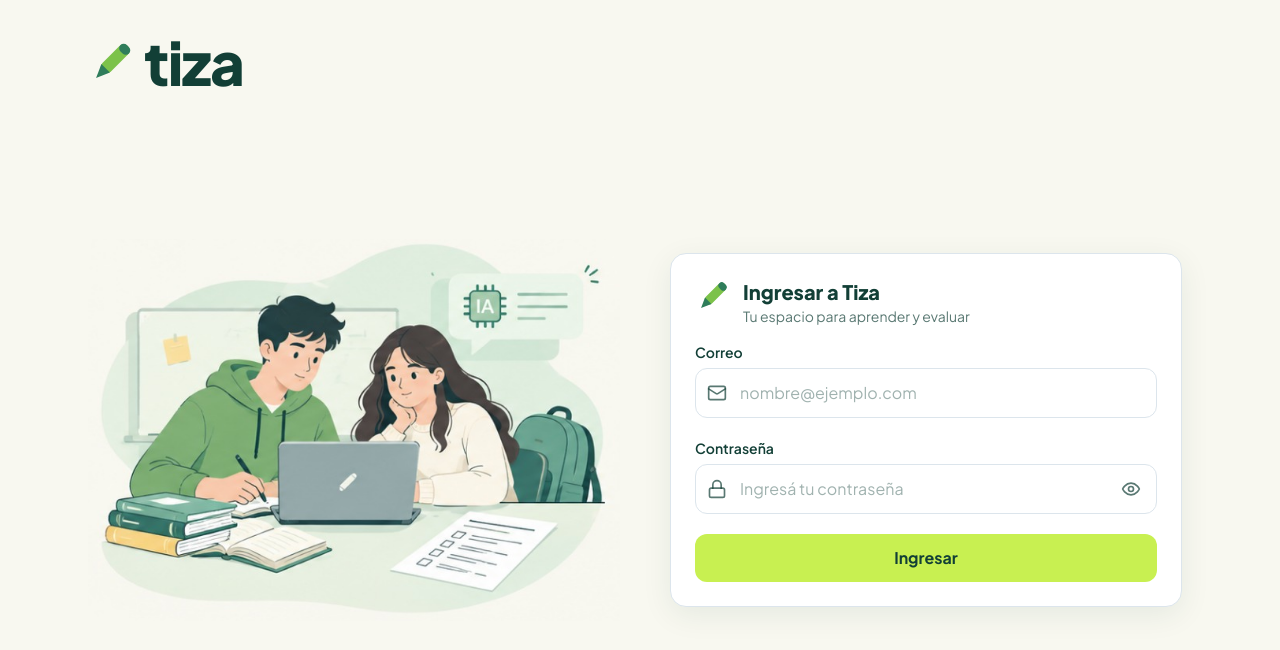
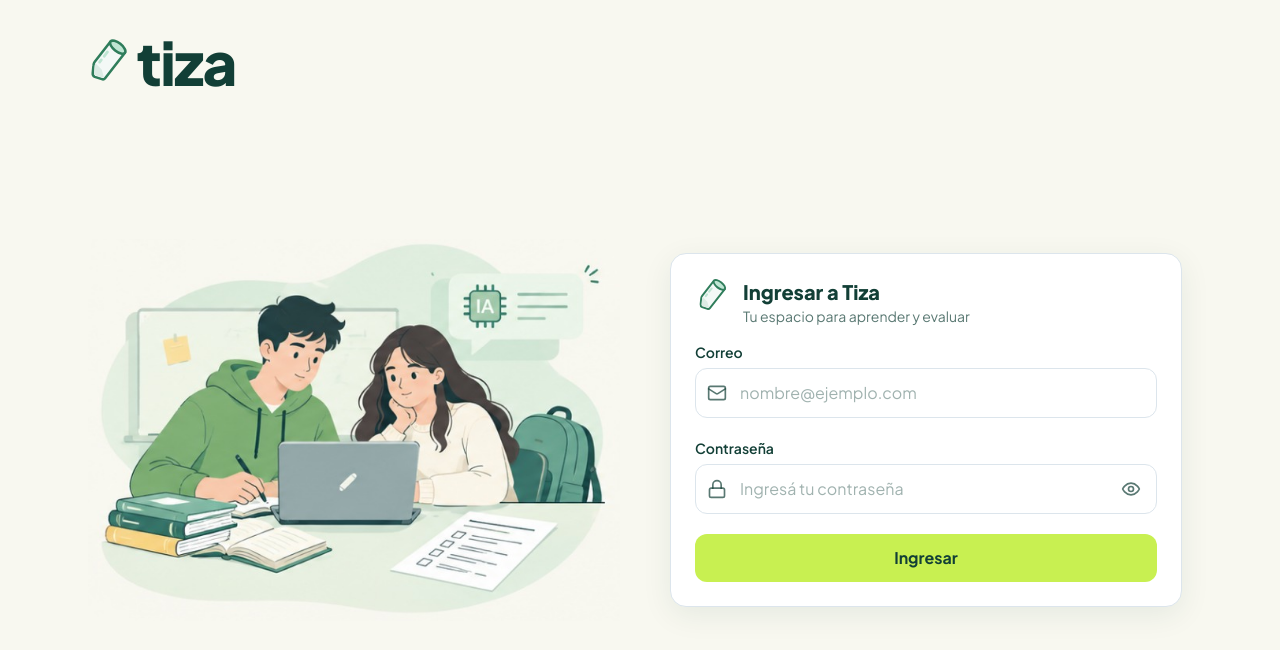
Before and after one commit to Proyecto-Software-Equipo-404-FOUND/Tiza, a React (Vite) app in the folder frontend/: page /login in a window 1280 px wide. Shown: the top 650 px of the page. Built offline with nearby package versions, Linux system fonts and the light colour scheme; no server answers.

Commit message:
cambio de logo de riza

```diff
--- a/frontend/index.html
+++ b/frontend/index.html
@@ -4,7 +4,7 @@
     <meta charset="UTF-8" />
     <meta name="viewport" content="width=device-width, initial-scale=1.0" />
     <title>tıza — Corregí en minutos. Devolvé el mismo día.</title>
-    <link rel="icon" type="image/svg+xml" href="/vite.svg" />
+    <link rel="icon" type="image/svg+xml" href="/favicon.svg" />
     <link rel="preconnect" href="https://fonts.googleapis.com" />
     <link rel="preconnect" href="https://fonts.gstatic.com" crossorigin />
     <link href="https://fonts.googleapis.com/css2?family=Plus+Jakarta+Sans:wght@400;500;600;700;800&display=swap" rel="stylesheet" />
--- a/frontend/src/features/auth/pages/PaginaLogin.tsx
+++ b/frontend/src/features/auth/pages/PaginaLogin.tsx
@@ -7,7 +7,7 @@ import { mensajeDeError } from '@/shared/api/errores';
 import { BannerError } from '@/shared/components/BannerError';
 import { Boton } from '@/shared/components/Boton';
 import { Campo } from '@/shared/components/Campo';
-import { IconoLapiz, Logo } from '@/shared/components/Logo';
+import { IconoTiza, Logo } from '@/shared/components/Logo';
 import { Tarjeta } from '@/shared/components/Tarjeta';
 import { iniciarSesion } from '../api/auth';
 import { rutaInicial } from '../rutaInicial';
@@ -81,7 +81,7 @@ export function PaginaLogin() {
             <Tarjeta
               titulo='Ingresar a Tiza'
               subtitulo='Tu espacio para aprender y evaluar'
-              icono={<IconoLapiz className='h-9 w-9' />}
+              icono={<IconoTiza className='h-9 w-9' />}
             >
               <form onSubmit={enviar} noValidate className='flex flex-col gap-5'>
                 <Campo
--- a/frontend/src/shared/components/Logo.tsx
+++ b/frontend/src/shared/components/Logo.tsx
@@ -1,13 +1,16 @@
 type Props = { className?: string; tamano?: 'normal' | 'grande' };
 
-// Lápiz verde + palabra "tiza". Es un SVG propio, sin archivos externos.
-export function IconoLapiz({ className = 'h-8 w-8' }: { className?: string }) {
+// Tiza + palabra "tiza". Es un SVG propio, sin archivos externos.
+// Es una barra de tiza (cilindro blanco con la punta tallada) inclinada. El recuadro (viewBox) está
+// recortado justo al dibujo para que el ícono se alinee y se pegue bien al texto.
+export function IconoTiza({ className = 'h-8 w-auto' }: { className?: string }) {
   return (
-    <svg viewBox='0 0 32 32' className={className} aria-hidden='true' focusable='false'>
-      <g transform='rotate(45 16 16)'>
-        <rect x='12' y='1' width='8' height='24' rx='4' fill='#7CC24A' />
-        <path d='M12 22 L16 31 L20 22 Z' fill='#2F7D5B' />
-        <rect x='12' y='1' width='8' height='6' rx='3' fill='#2F7D5B' />
+    <svg viewBox='5.3 -0.1 23.2 26.2' className={className} aria-hidden='true' focusable='false'>
+      <g transform='translate(0 -2) rotate(38 16 14)' strokeLinejoin='round' strokeLinecap='round'>
+        <path d='M11 5 V19 Q11 20 11.7 21 L14 24.6 Q14.8 25.9 16.1 25.5 L19.9 24.1 Q21 23.7 21 22.6 V5 Z' fill='#F3F8F6' stroke='#2F7D5B' strokeWidth='1.4' />
+        <path d='M11.8 19.4 Q11.8 20 12.4 20.9 L14.6 24.2 Q15.1 24.9 15.9 24.6 L19.5 23.3 Q20.2 23 19.9 22.4 L16.6 20 Z' fill='#DCEBE4' />
+        <ellipse cx='16' cy='5' rx='5' ry='2.3' fill='#BFE5D3' stroke='#2F7D5B' strokeWidth='1.4' />
+        <path d='M13.2 10.5 V13.5 M13.2 16 V17.5' stroke='#BFE5D3' strokeWidth='1.5' fill='none' />
       </g>
     </svg>
   );
@@ -16,9 +19,9 @@ export function IconoLapiz({ className = 'h-8 w-8' }: { className?: string }) {
 export function Logo({ className = '', tamano = 'normal' }: Props) {
   const grande = tamano === 'grande';
   return (
-    <span className={`inline-flex items-center gap-2 font-heading font-extrabold text-tiza-bosque ${className}`}>
-      <IconoLapiz className={grande ? 'h-12 w-12' : 'h-8 w-8'} />
-      <span className={grande ? 'text-6xl tracking-tight' : 'text-3xl tracking-tight'}>tiza</span>
+    <span className={`inline-flex items-center gap-1.5 font-heading font-extrabold text-tiza-bosque ${className}`}>
+      <IconoTiza className={grande ? 'h-12 w-auto' : 'h-8 w-auto'} />
+      <span className={grande ? 'text-6xl leading-none tracking-tight' : 'text-3xl leading-none tracking-tight'}>tiza</span>
     </span>
   );
 }
```
Also changed, not shown: frontend/public/favicon.svg (added).
